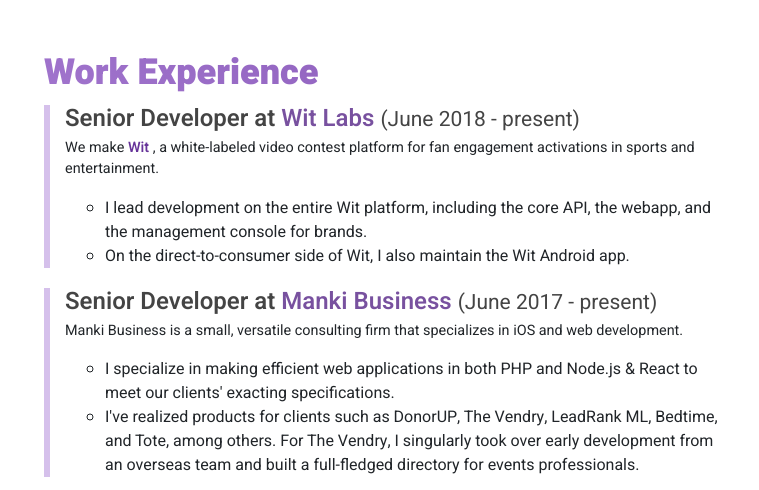
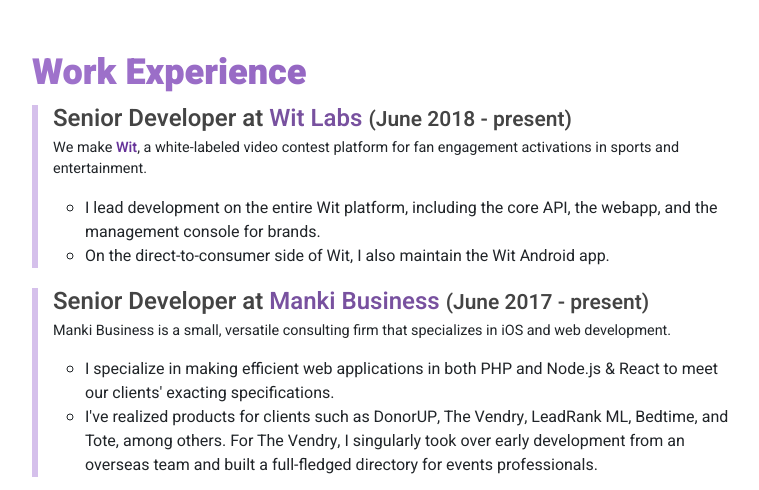
Before and after one commit to soren121/sorenstudios-web, an Astro site: page / in a window 1280 px wide. Shown: the part 906-1396 px from the top of the page, without its empty margins (76-835 px from the left). Built offline with nearby package versions, Linux system fonts and the light colour scheme; Astro itself is replaced by a stand-in of ours.

Commit message:
Upgrade Bootstrap

```diff
--- a/src/components/home/index.astro
+++ b/src/components/home/index.astro
@@ -20,14 +20,12 @@
                 target="_blank"
                 rel="noreferrer"
             >
-                <img src={GithubIcon} class={styles.headerSocialIcon} />
-                <span>@soren121</span>
+                <img src={GithubIcon} class={styles.headerSocialIcon} /><span>@soren121</span>
             </a>
         </li>
         <li>
             <a href="mailto:soren121@sorenstudios.com">
-                <img src={EnvelopeIcon} class={styles.headerSocialIcon} />
-                <span>soren121@sorenstudios.com</span>
+                <img src={EnvelopeIcon} class={styles.headerSocialIcon} /><span>soren121@sorenstudios.com</span>
             </a>
         </li>
     </ul>
@@ -110,22 +108,17 @@
 
                 <section class={styles.experience}>
                     <h4>
-                        Senior Developer at{" "}
-                        <span class={styles.experienceCompany}>
-                            Wit Labs
-                        </span>{" "}
+                        Senior Developer at
+                        <span class={styles.experienceCompany}>Wit Labs</span>
                         <small>(June 2018 - present)</small>
                     </h4>
                     <p class={styles.sectionDesc}>
-                        We make{" "}
+                        We make
                         <a
                             href="https://witcontests.com/"
                             target="_blank"
                             rel="noreferrer"
-                        >
-                            Wit
-                        </a>
-                        , a white-labeled video contest platform for
+                        >Wit</a>, a white-labeled video contest platform for
                         fan engagement activations in sports and
                         entertainment.
                     </p>
@@ -145,10 +138,10 @@
                 </section>
                 <section class={styles.experience}>
                     <h4>
-                        Senior Developer at{" "}
+                        Senior Developer at
                         <span class={styles.experienceCompany}>
                             Manki Business
-                        </span>{" "}
+                        </span>
                         <small>(June 2017 - present)</small>
                     </h4>
                     <p class={styles.sectionDesc}>
@@ -177,10 +170,8 @@
                 </section>
                 <section class={styles.experience}>
                     <h4>
-                        Lead Backend Developer at{" "}
-                        <span class={styles.experienceCompany}>
-                            Friendsy
-                        </span>{" "}
+                        Lead Backend Developer at
+                        <span class={styles.experienceCompany}>Friendsy</span>
                         <small>(June 2015 - May 2017)</small>
                     </h4>
                     <p class={styles.sectionDesc}>
@@ -188,9 +179,7 @@
                             href="https://friendsyapp.com"
                             target="_blank"
                             rel="noreferrer"
-                        >
-                            Friendsy
-                        </a>{" "}
+                        >Friendsy</a>
                         is a social networking app exclusive to
                         college students.
                     </p>
@@ -224,9 +213,9 @@
 </main>
 <footer>
     <p>
-        (c) {new Date().getFullYear()} Nick Narsing. Built with{" "}
+        (c) {new Date().getFullYear()} Nick Narsing. Built with
         <a
-            href="https://gatsbyjs.com/"
+            href="https://astro.build/"
             target="_blank"
             rel="noreferrer"
         >
--- a/src/layout/_vars.scss
+++ b/src/layout/_vars.scss
@@ -1,7 +1,13 @@
-$theme-colors: (
-    "primary": rebeccapurple,
+@import "bootstrap/scss/functions";
+
+$primary: rebeccapurple;
+$container-max-widths: (
+  sm: 540px,
+  md: 720px,
+  lg: 960px,
+  xl: 1140px
 );
 
-@import 'bootstrap/scss/functions';
 @import 'bootstrap/scss/variables';
+@import 'bootstrap/scss/maps';
 @import 'bootstrap/scss/mixins';
--- a/src/layout/bootstrap.scss
+++ b/src/layout/bootstrap.scss
@@ -1,38 +1,12 @@
 @import '_vars';
 @import 'bootstrap/scss/root';
+
+@import 'bootstrap/scss/utilities';
 @import 'bootstrap/scss/reboot';
 @import 'bootstrap/scss/type';
 @import 'bootstrap/scss/images';
-@import 'bootstrap/scss/code';
 @import 'bootstrap/scss/grid';
-// @import 'bootstrap/scss/tables';
-// @import 'bootstrap/scss/forms';
-// @import 'bootstrap/scss/buttons';
-// @import 'bootstrap/scss/transitions';
-// @import 'bootstrap/scss/dropdown';
-// @import 'bootstrap/scss/button-group';
-// @import 'bootstrap/scss/input-group';
-// @import 'bootstrap/scss/custom-forms';
-// @import 'bootstrap/scss/nav';
-// @import 'bootstrap/scss/navbar';
-// @import 'bootstrap/scss/card';
-// @import 'bootstrap/scss/breadcrumb';
-// @import 'bootstrap/scss/pagination';
-// @import 'bootstrap/scss/badge';
-// @import 'bootstrap/scss/jumbotron';
-// @import 'bootstrap/scss/alert';
-// @import 'bootstrap/scss/progress';
-// @import 'bootstrap/scss/media';
-// @import 'bootstrap/scss/list-group';
-// @import 'bootstrap/scss/close';
-// @import 'bootstrap/scss/toasts';
-// @import 'bootstrap/scss/modal';
-// @import 'bootstrap/scss/tooltip';
-// @import 'bootstrap/scss/popover';
-// @import 'bootstrap/scss/carousel';
-// @import 'bootstrap/scss/spinners';
-@import 'bootstrap/scss/utilities';
-@import 'bootstrap/scss/print';
+@import 'bootstrap/scss/containers';
 
 body {
     font-family: 'Heebo', Helvetica, Arial, sans-serif;
@@ -43,3 +17,7 @@
     font-weight: 900;
     color: theme-color('primary');
 }
+
+a {
+    text-decoration: none;
+}
```
Also changed, not shown: package.json (+4 -5 lines), 1 other file.
